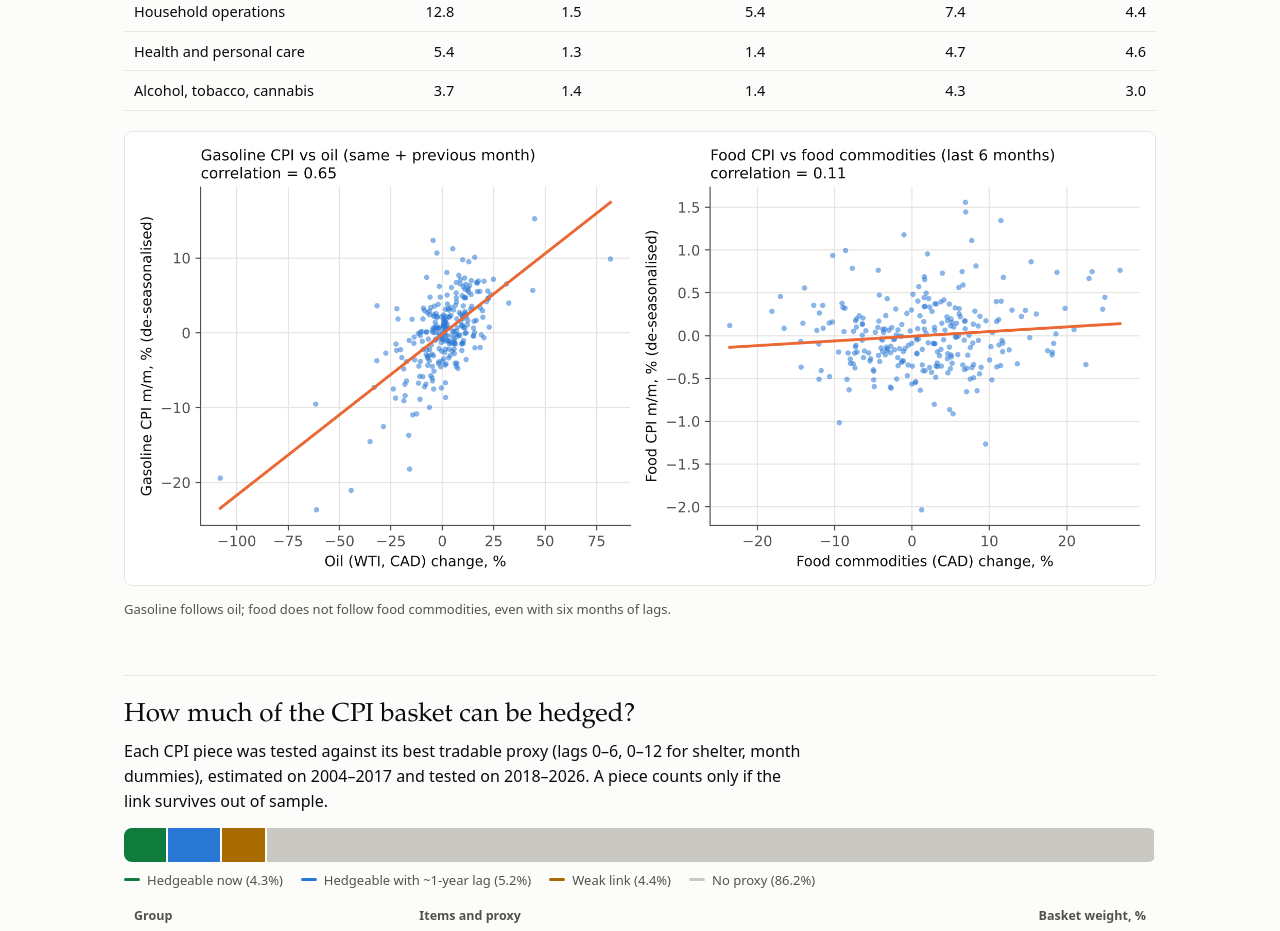
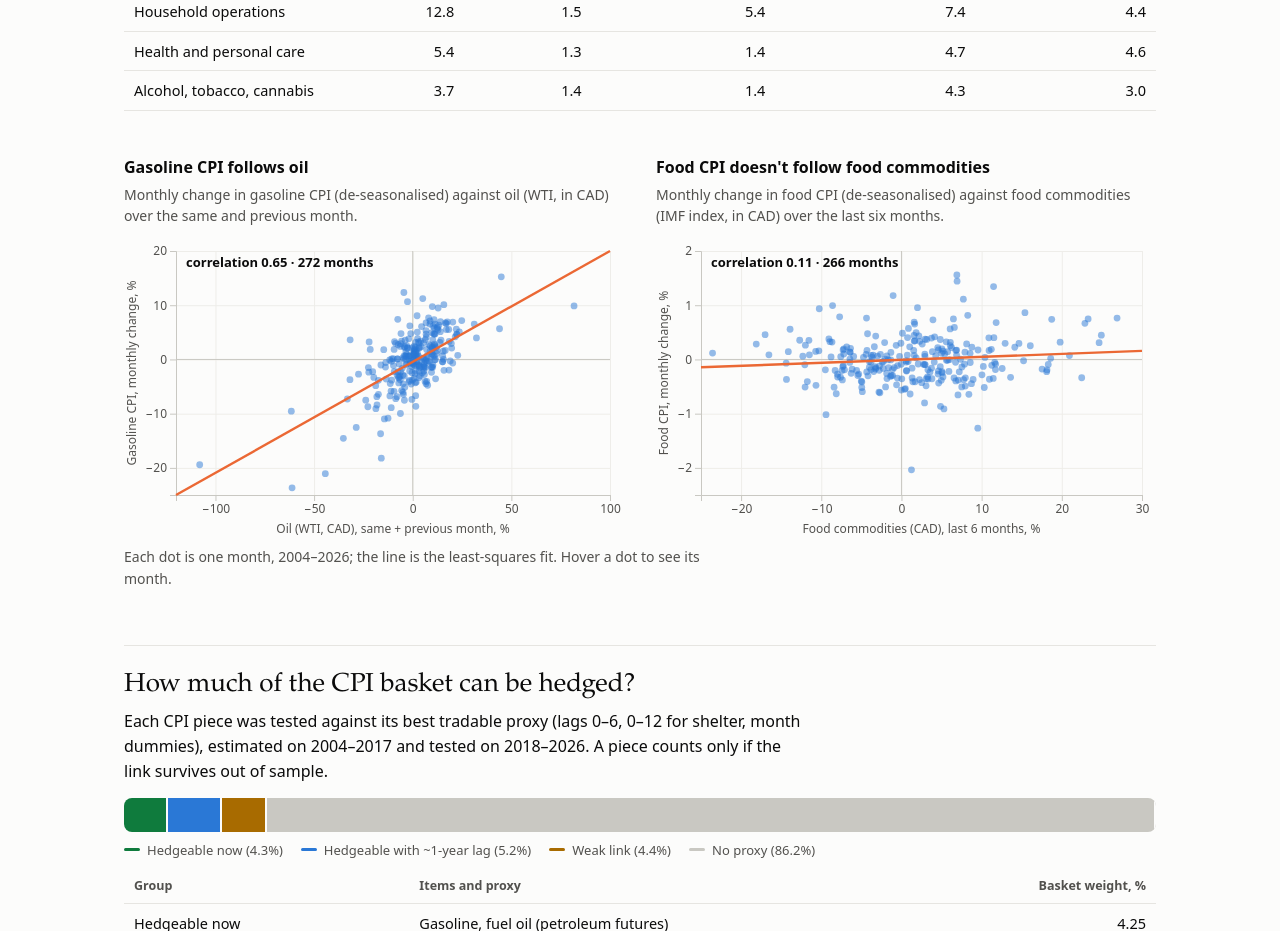
Before and after one commit to DariusJTeng/RSM434-Canadian-Inflation, a plain HTML site: page index.html in a window 1280 px wide. Shown: the part 3060-3991 px from the top of the page. Drawn offline with nearby package versions, Linux system fonts and the light colour scheme.

Commit message:
Add files via upload

```diff
--- a/index.html
+++ b/index.html
@@ -131,10 +131,19 @@
   <div class="tablewrap"><table id="t-drivers">
     <thead><tr><th>Component</th><th>Basket weight, %</th><th>Volatility, % a year</th><th>Share of monthly variance, %</th><th>Share of cumulative inflation, %</th><th>Share of 2021–23 inflation, %</th></tr></thead>
     <tbody></tbody></table></div>
-  <figure>
-    <img src="fig2_strong_vs_weak.png" alt="Scatter plots: gasoline CPI against oil (clear relationship) and food CPI against food commodities (no relationship)">
-    <figcaption>Gasoline follows oil; food does not follow food commodities, even with six months of lags.</figcaption>
-  </figure>
+  <div class="two" style="margin-top:20px">
+    <div>
+      <h3>Gasoline CPI follows oil</h3>
+      <p class="muted" id="sc-gas-note">Monthly change in gasoline CPI (de-seasonalised) against oil (WTI, in CAD) over the same and previous month.</p>
+      <div class="chart" id="c-sc-gas"></div>
+    </div>
+    <div>
+      <h3>Food CPI doesn't follow food commodities</h3>
+      <p class="muted" id="sc-food-note">Monthly change in food CPI (de-seasonalised) against food commodities (IMF index, in CAD) over the last six months.</p>
+      <div class="chart" id="c-sc-food"></div>
+    </div>
+  </div>
+  <p class="muted">Each dot is one month, 2004–2026; the line is the least-squares fit. Hover a dot to see its month.</p>
 
   <h2 id="basket">How much of the CPI basket can be hedged?</h2>
   <p>Each CPI piece was tested against its best tradable proxy (lags 0–6, 0–12 for shelter, month dummies), estimated on 2004–2017 and tested on 2018–2026. A piece counts only if the link survives out of sample.</p>
@@ -407,6 +416,56 @@ function histChart(el, edges, groups, counts) {
     .on('pointerleave', () => { tip.style('display', 'none'); band.style('display', 'none'); });
 }
 
+function scatterChart(el, S, o) {
+  el.replaceChildren();
+  const W = Math.max(300, el.clientWidth), H = 300, m = { t: 12, r: 14, b: 44, l: 44 };
+  const pts = S.points;
+  const x = d3.scaleLinear().domain(d3.extent(pts, (d) => d.x)).nice();
+  const y = d3.scaleLinear().domain(d3.extent(pts, (d) => d.y)).nice().range([H - m.b, m.t]);
+  const svg = d3.select(el).append('svg').attr('width', W).attr('height', H).attr('role', 'img').attr('aria-label', o.aria);
+  const gy = svg.append('g').attr('class', 'axis').call(d3.axisLeft(y).ticks(6).tickFormat((v) => (v < 0 ? '−' : '') + Math.abs(v)));
+  let mw = 0; gy.selectAll('text').each(function () { mw = Math.max(mw, this.getComputedTextLength()); });
+  m.l = Math.ceil(mw) + 30; gy.attr('transform', `translate(${m.l},0)`);
+  x.range([m.l, W - m.r]);
+  svg.insert('g', ':first-child').attr('class', 'grid').attr('transform', `translate(${m.l},0)`)
+    .call(d3.axisLeft(y).ticks(6).tickSize(-(W - m.l - m.r)).tickFormat(''));
+  svg.insert('g', ':first-child').attr('class', 'grid').attr('transform', `translate(0,${H - m.b})`)
+    .call(d3.axisBottom(x).ticks(Math.max(3, Math.floor((W - m.l) / 70))).tickSize(-(H - m.t - m.b)).tickFormat(''));
+  svg.append('g').attr('class', 'axis').attr('transform', `translate(0,${H - m.b})`)
+    .call(d3.axisBottom(x).ticks(Math.max(3, Math.floor((W - m.l) / 70))).tickFormat((v) => (v < 0 ? '−' : '') + Math.abs(v)));
+  svg.append('text').attr('x', (m.l + W - m.r) / 2).attr('y', H - 6).attr('text-anchor', 'middle')
+    .attr('fill', css('--muted')).attr('font-size', 12).text(o.xLabel);
+  svg.append('text').attr('transform', `translate(12,${(m.t + H - m.b) / 2}) rotate(-90)`).attr('text-anchor', 'middle')
+    .attr('fill', css('--muted')).attr('font-size', 12).text(o.yLabel);
+  [[x(0), x(0), m.t, H - m.b], [m.l, W - m.r, y(0), y(0)]].forEach(([x1, x2, y1, y2]) =>
+    svg.append('line').attr('x1', x1).attr('x2', x2).attr('y1', y1).attr('y2', y2).attr('stroke', css('--axis')));
+  svg.append('g').selectAll('circle').data(pts).join('circle').attr('cx', (d) => x(d.x)).attr('cy', (d) => y(d.y))
+    .attr('r', 3.4).attr('fill', css('--s1')).attr('fill-opacity', 0.5);
+  const [x0, x1] = x.domain(), fy = (v) => S.intercept + S.slope * v;
+  const clip = (v) => Math.max(y.domain()[0], Math.min(y.domain()[1], v));
+  svg.append('line').attr('x1', x(x0)).attr('y1', y(clip(fy(x0)))).attr('x2', x(x1)).attr('y2', y(clip(fy(x1))))
+    .attr('stroke', css('--s2')).attr('stroke-width', 2.4);
+  svg.append('text').attr('x', m.l + 10).attr('y', m.t + 16).attr('fill', css('--text')).attr('font-size', 13).attr('font-weight', 600)
+    .text(`correlation ${fmtN(S.r)}  ·  ${S.n} months`);
+  const tip = d3.select(el).append('div').attr('class', 'tip');
+  const hi = svg.append('circle').attr('r', 6).attr('fill', 'none').attr('stroke', css('--text')).attr('stroke-width', 1.5).style('display', 'none');
+  const del = d3.Delaunay.from(pts, (d) => x(d.x), (d) => y(d.y)), tf = d3.utcFormat('%b %Y');
+  svg.append('rect').attr('x', m.l).attr('y', m.t).attr('width', W - m.l - m.r).attr('height', H - m.t - m.b)
+    .attr('fill', 'transparent').style('touch-action', 'pan-y')
+    .on('pointermove', (ev) => {
+      const [mx, my] = d3.pointer(ev), d = pts[del.find(mx, my)];
+      if (Math.hypot(x(d.x) - mx, y(d.y) - my) > 30) { tip.style('display', 'none'); hi.style('display', 'none'); return; }
+      hi.attr('cx', x(d.x)).attr('cy', y(d.y)).style('display', null);
+      tip.style('display', 'block').html('');
+      tip.append('div').attr('class', 'd').text(tf(parse(d.date)));
+      tip.append('div').append('span').text(`${o.xShort}: ${fmtN(d.x, 1)}%`);
+      tip.append('div').append('span').text(`${o.yShort}: ${fmtN(d.y, 2)}%`);
+      const tw = tip.node().offsetWidth, px = x(d.x);
+      tip.style('left', `${px + 14 + tw > W ? px - tw - 14 : px + 14}px`).style('top', `${Math.max(0, y(d.y) - 50)}px`);
+    })
+    .on('pointerleave', () => { tip.style('display', 'none'); hi.style('display', 'none'); });
+}
+
 function fillTable(id, rows, cols, rowClass) {
   const tb = document.querySelector(`#${id} tbody`); tb.replaceChildren();
   rows.forEach((r) => { const tr = tb.insertRow(); if (rowClass) tr.className = rowClass(r) || '';
@@ -414,7 +473,7 @@ function fillTable(id, rows, cols, rowClass) {
       if (cls) td.className = cls(r[f]) || ''; }); });
 }
 
-const names = ['headline', 'paths', 'summary', 'rolling', 'weights', 'drivers', 'basket', 'proxytests', 'breakeven', 'ticket', 'forecast', 'montecarlo'];
+const names = ['headline', 'paths', 'summary', 'rolling', 'weights', 'drivers', 'basket', 'proxytests', 'breakeven', 'ticket', 'forecast', 'montecarlo', 'scatter'];
 Promise.all(names.map((n) => fetch(`${n}.json`).then((r) => { if (!r.ok) throw new Error(n); return r.json(); })))
   .then((arr) => { const D = Object.fromEntries(names.map((n, i) => [n, arr[i]])); render(D);
     let w = window.innerWidth; new ResizeObserver(() => { if (Math.abs(window.innerWidth - w) > 20) { w = window.innerWidth; drawCharts(D); } })
@@ -443,6 +502,10 @@ function drawCharts(D) {
                  (r) => r.p5 != null ? `5th–95th pct: ${fmtN(r.p5)}% to ${fmtN(r.p95)}%` : null],
       aria: 'Actual and simulated 12-month CPI inflation' });
   histChart(document.getElementById('c-hist'), D.montecarlo.hist.edges, HIST, D.montecarlo.hist);
+  scatterChart(document.getElementById('c-sc-gas'), D.scatter.gasoline, { aria: 'Gasoline CPI against oil, monthly',
+    xLabel: 'Oil (WTI, CAD), same + previous month, %', yLabel: 'Gasoline CPI, monthly change, %', xShort: 'Oil', yShort: 'Gasoline CPI' });
+  scatterChart(document.getElementById('c-sc-food'), D.scatter.food, { aria: 'Food CPI against food commodities, monthly',
+    xLabel: 'Food commodities (CAD), last 6 months, %', yLabel: 'Food CPI, monthly change, %', xShort: 'Food commodities', yShort: 'Food CPI' });
 }
 
 function render(D) {
```
Also changed, not shown: scatter.json (added, +1 -0 lines).
